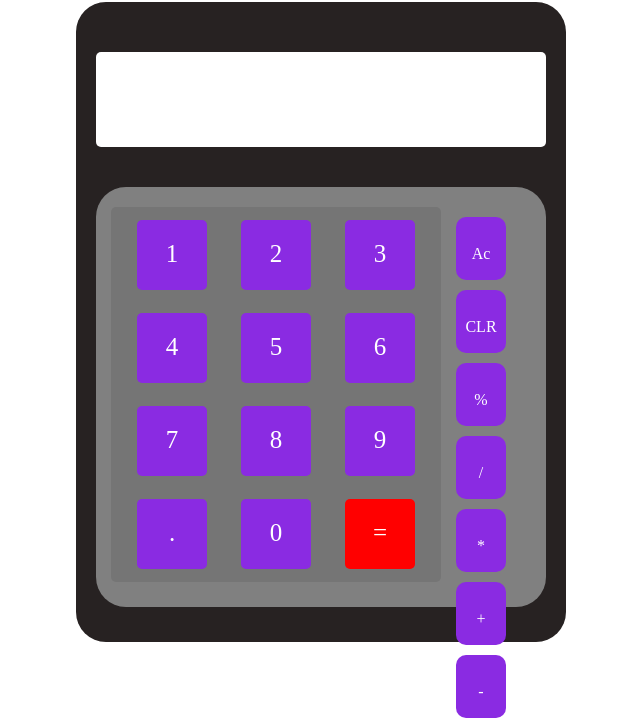
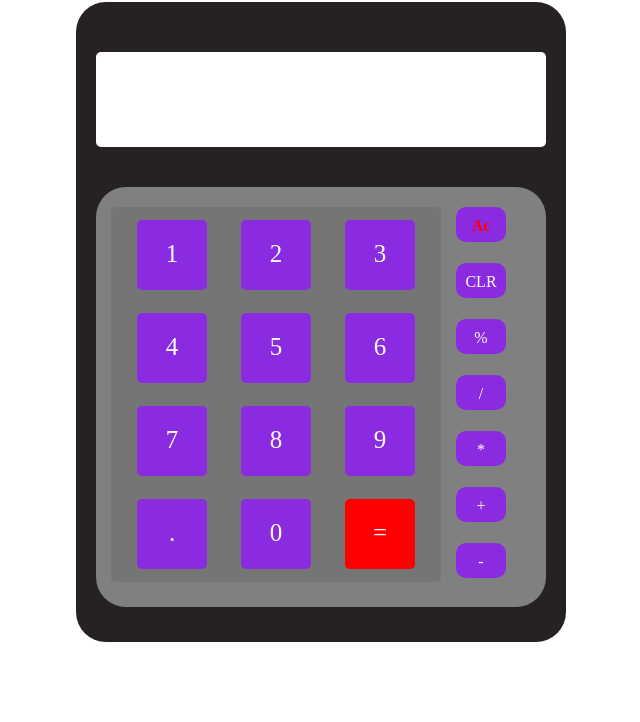
Before and after one commit to nareshmurugan/Simple_Calculator, a plain HTML site: page index.html in a window 1280 px wide. Shown: the part 78-800 px from the top of the page, without its empty margins (319-959 px from the left). Drawn offline with Linux system fonts and the light colour scheme.

Commit message:
Update style.css

```diff
--- a/style.css
+++ b/style.css
@@ -57,9 +57,9 @@
 .ope{
     border-radius: 10px;
     text-align: center;
-    margin-top: 10px;
-    padding-top: 28px;
-    height: 35px;
+    margin-bottom: 21px;
+    padding-top: 10px;
+    height: 25px;
     width: 50px;
     background: blueviolet;
     color: white;
@@ -80,3 +80,8 @@
 #eq{
     background: red;
 }
+
+#ac{
+    color: red;
+    font-weight: bolder;
+}
```
